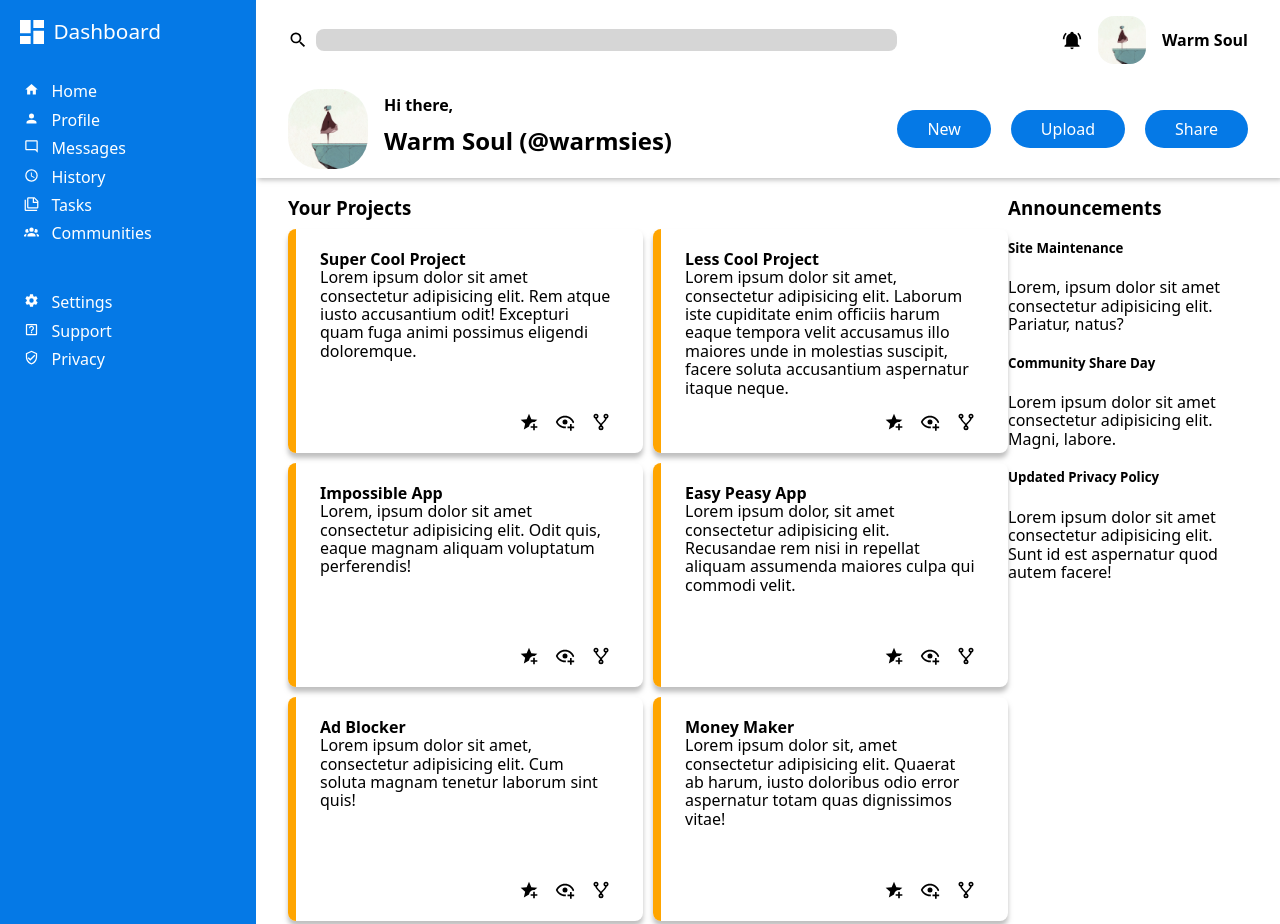
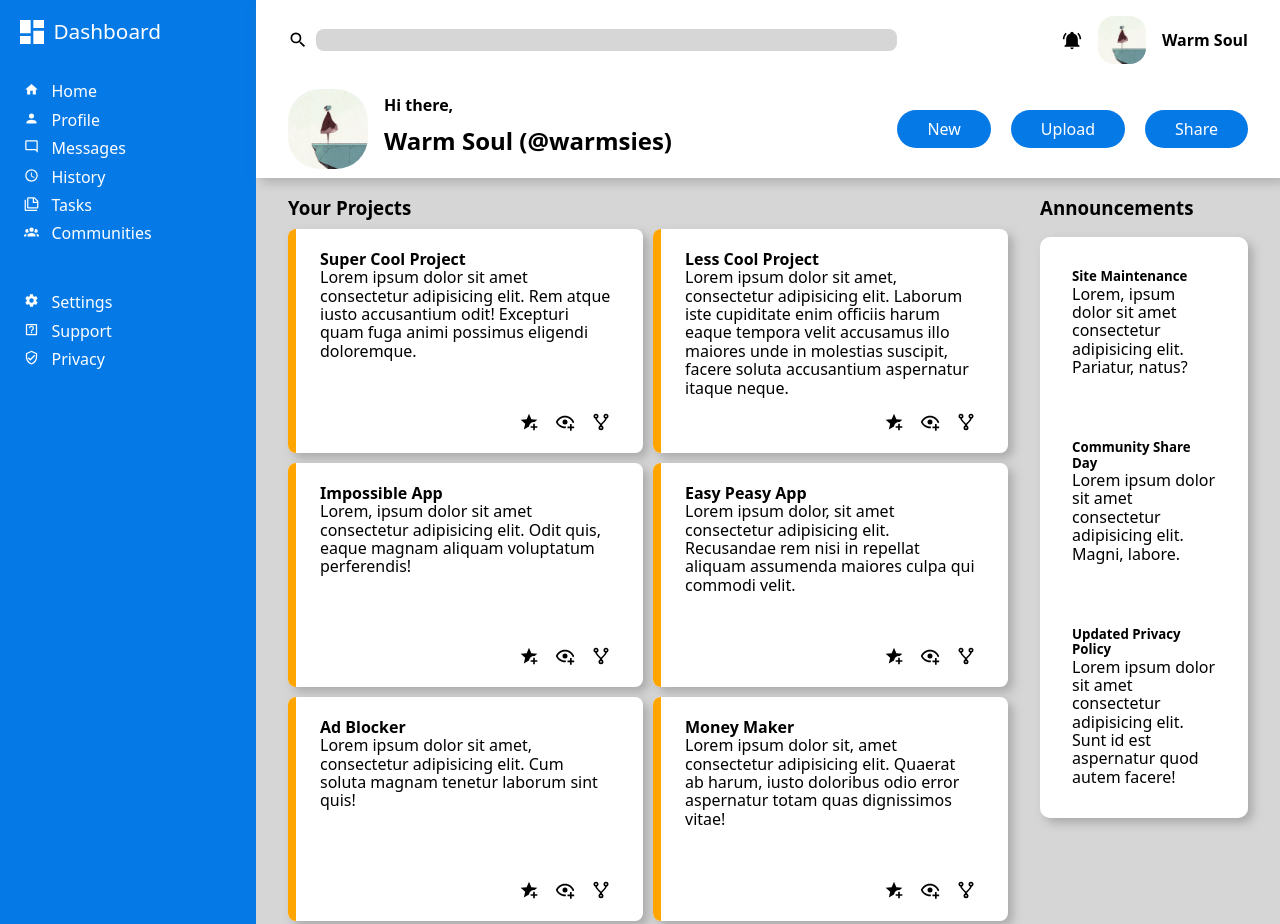
Before and after one commit to habbaszadegan/admin-dashboard, a website: page index.html in a window 1280 px wide. Shown: the top 924 px of the page. Drawn offline with Linux system fonts and the light colour scheme.

Commit message:
Mostly done announcements. Last item incomplete
Need to figure out how to implement a thin small line between cards.

```diff
--- a/index.html
+++ b/index.html
@@ -48,6 +48,7 @@
                 <button>Share</button>
             </div>
         </div>
+        <div class="body-BC">
             <div class="main-body">
                 <div class="projects">
                     <h3>Your Projects</h3>
@@ -60,9 +61,11 @@
                 </div>
                 <div class="announcements">
                     <h3>Announcements</h3>
-                <div class="announcement-cards"><h5>Site Maintenance</h5><p>Lorem, ipsum dolor sit amet consectetur adipisicing elit. Pariatur, natus?</p></div>
-                <div class="announcement-cards"><h5>Community Share Day</h5><p>Lorem ipsum dolor sit amet consectetur adipisicing elit. Magni, labore.</p></div>
-                <div class="announcement-cards"><h5>Updated Privacy Policy</h5><p>Lorem ipsum dolor sit amet consectetur adipisicing elit. Sunt id est aspernatur quod autem facere!</p></div>
+                    <div class="announcement-cards">
+                        <div><h5>Site Maintenance</h5><p>Lorem, ipsum dolor sit amet consectetur adipisicing elit. Pariatur, natus?</p><span id="grey"></span></div>
+                        <div><h5>Community Share Day</h5><p>Lorem ipsum dolor sit amet consectetur adipisicing elit. Magni, labore.</p><span id="grey"></span></div>
+                        <div><h5>Updated Privacy Policy</h5><p>Lorem ipsum dolor sit amet consectetur adipisicing elit. Sunt id est aspernatur quod autem facere!</p></div>
+                    </div>
                 </div>
                 <div class="trending">
                     <h3>Trending</h3>
@@ -73,5 +76,6 @@
                 </div>
             </div>
         </div>
+    </div>
 </body>
 </html>
--- a/styles.css
+++ b/styles.css
@@ -1,9 +1,10 @@
+:root {
+    --main-shadow: 5px 5px 10px rgb(128, 128, 128, .5);
+    --grey: rgba(161, 160, 160, 0.435);
+}
+
 body {
     font-family: system-ui, -apple-system, BlinkMacSystemFont, 'Segoe UI', Roboto, Oxygen, Ubuntu, Cantarell, 'Open Sans', 'Helvetica Neue', sans-serif;
-}
-
-.projects img {
-    width: 15px;
 }
 
 .trending img {
@@ -50,7 +51,7 @@ body {
     display: grid;
     grid-template-columns: 2fr 1fr;
     padding: 0rem 2rem;
-    box-shadow: 2px 2px 5px rgb(128, 128, 128, .5);
+    box-shadow: var(--main-shadow);
 }
 
 .top-bar svg{
@@ -63,7 +64,7 @@ body {
 }
 
 .search-bar input {
-    background-color: rgba(161, 160, 160, 0.435);
+    background-color: var(--grey);
     border: none;
     border-radius: .5rem;
     height: 20px;
@@ -128,16 +129,31 @@ body {
     border-radius: 2rem;
 }
 
+.body-BC {
+    background-color: var(--grey);
+}
+
 .main-body {
     display: grid;
     grid-template-columns: 3fr 1fr;
     margin: 0rem 2rem;
 }
 
+.project-cards,
+.announcement-cards div,
+.trending div {
+    background-color: white;
+}
+
 .projects {
     display: grid;
     grid-template-columns: 1fr 1fr;
     gap: 10px;
+}
+
+
+.projects img {
+    width: 15px;
 }
 
 .projects h3 {
@@ -148,7 +164,7 @@ body {
 .project-cards {
     box-shadow:
         /* inset 5px 0px orange, */
-        0px 5px 5px rgb(128, 128, 128, .5);
+        var(--main-shadow);
     border-radius: .5rem;
     height: 14rem;
     padding: 0rem 2rem;
@@ -185,3 +201,40 @@ body {
     margin-top: 0px;
     height: 5rem;
 }
+
+.announcements {
+    margin-left: 2rem;
+}
+
+.announcement-cards {
+    box-shadow: var(--main-shadow);
+    display: flex;
+    flex-direction: column;
+    border-radius: 10px;
+}
+
+.announcement-cards :first-child {
+    border-top-left-radius: 10px;
+    border-top-right-radius: 10px;
+}
+
+.announcement-cards :last-child {
+    border-bottom-left-radius: 10px;
+    border-bottom-right-radius: 10px;
+}
+
+.announcement-cards div {
+    flex-shrink: 0rem;
+    padding: 2rem;
+}
+
+.announcement-cards > div > h5,
+.announcement-cards > div > p {
+    margin: 0px;
+}
+
+#grey {
+    background-color: grey;
+    height: 50px;
+    width: 50px;
+}
```
Lines whose indentation alone changed are shown as unchanged.
